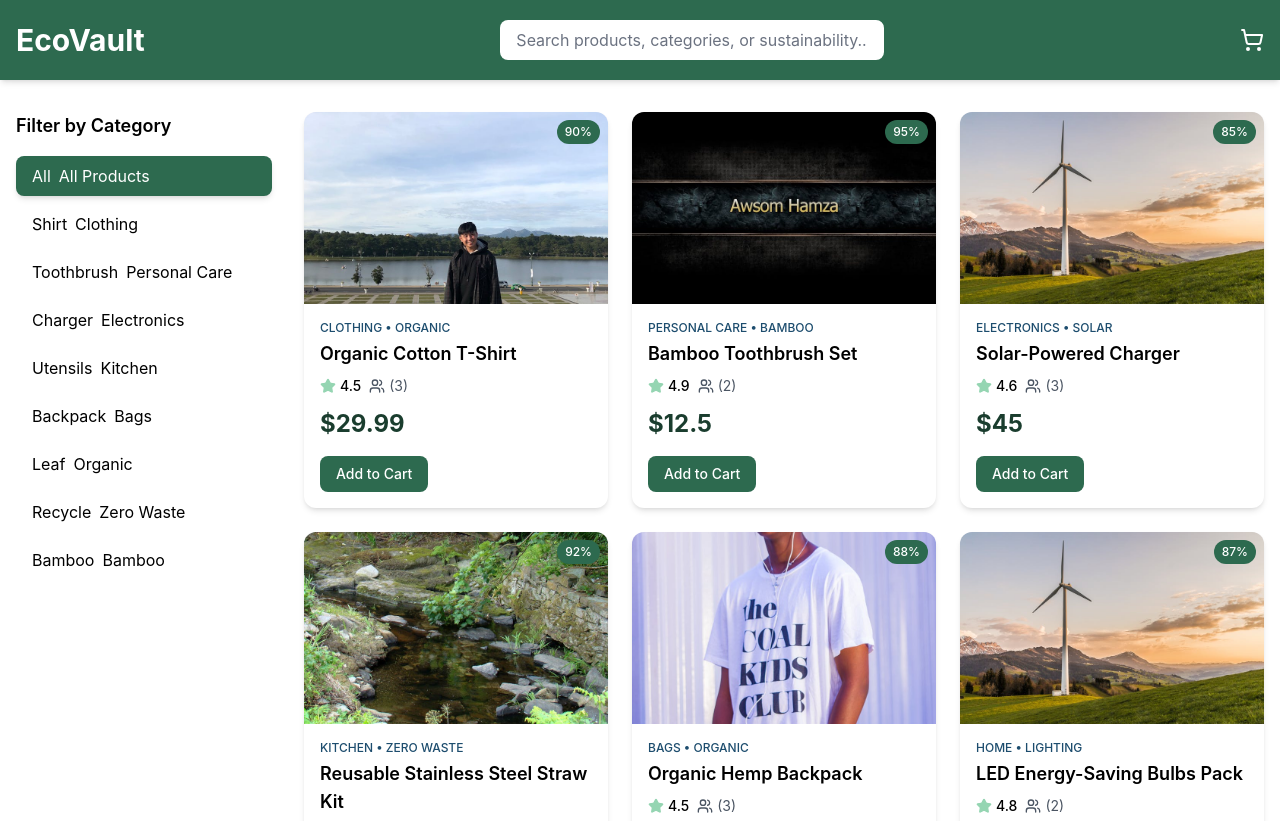
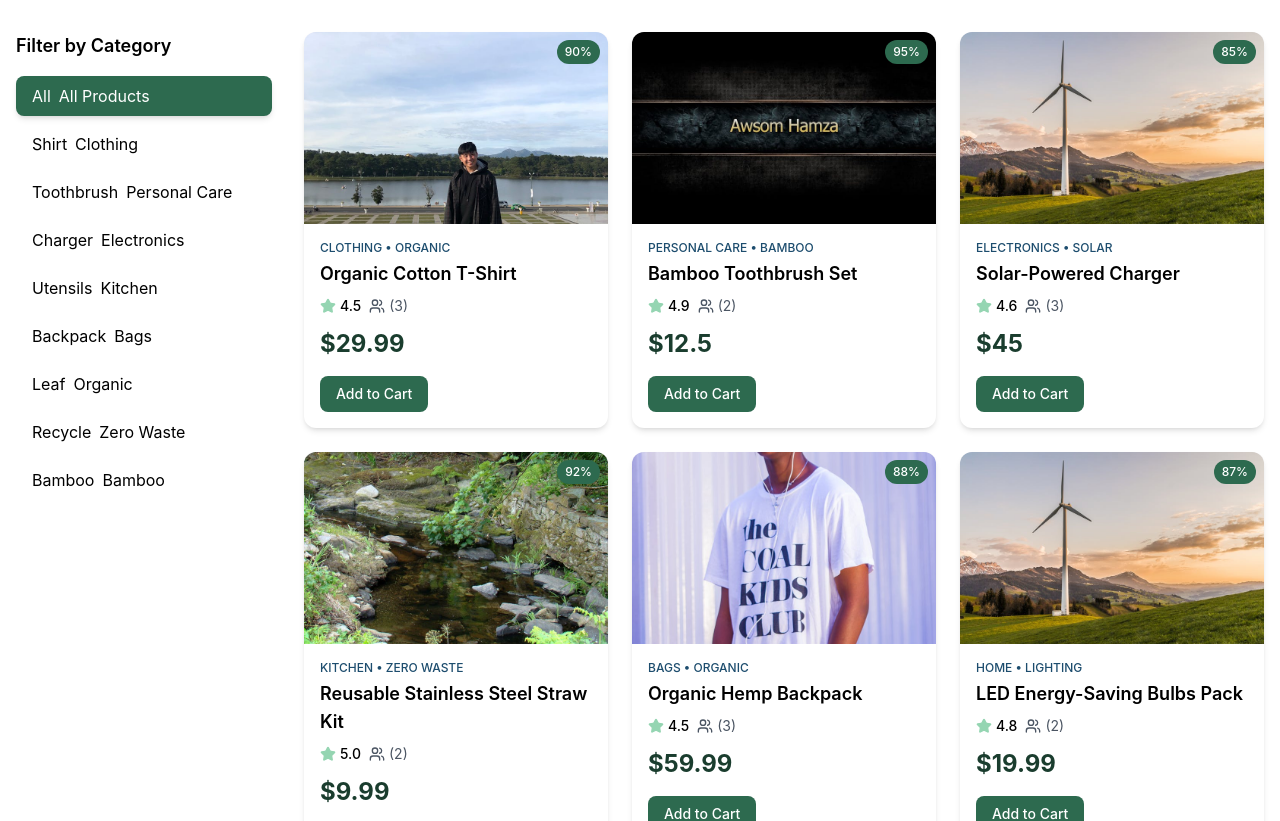
Before and after one commit to afraz-saeed1986/ecovault, a Next.js app: page / in a window 1280 px wide. Shown: the top 821 px of the page. Built offline with nearby package versions, Linux system fonts and the light colour scheme.

Commit message:
feat: conditional navbar  search only on homepage, logo & cart everywhere

```diff
--- a/app/page.tsx
+++ b/app/page.tsx
@@ -1,4 +1,4 @@
-"use client"
+"use client";
 import { useState, useMemo, useEffect } from "react";
 import Fuse from "fuse.js";
 import ProductCard from "@/components/ProductCard";
@@ -7,83 +7,64 @@ import { getProducts } from "@/lib/api";
 import { useCart } from "@/components/CartContext";
 import { ShoppingCart } from "lucide-react";
 import Link from "next/link";
-
-
+import CartDropdown from "@/components/cartDropdown";
 
 export default function Home() {
   const [products, setProducts] = useState<any[]>([]);
   const [searchTerm, setSearchTerm] = useState("");
   const [selectedCategory, setSelectedCategory] = useState("all");
   const [loading, setLoading] = useState(true);
-  const {totalItems} = useCart();
+  const { totalItems } = useCart();
+  const [cartOpen, setCartOpen] = useState(false);
 
   useEffect(() => {
     getProducts()
-   .then(data => {
+      .then((data) => {
         setProducts(data);
         setLoading(false);
       })
       .catch(() => setLoading(false));
   }, []);
 
- const fuse = useMemo(() => new Fuse(products, {
+  const fuse = useMemo(
+    () =>
+      new Fuse(products, {
         keys: ["name", "description", "categories"],
         threshold: 0.3,
- }), [products]);
+      }),
+    [products]
+  );
 
   const filteredProducts = useMemo(() => {
     let results: any[] = products;
 
     if (selectedCategory !== "all") {
-      results = results.filter(p => p.categories.includes(selectedCategory));
+      results = results.filter((p) => p.categories.includes(selectedCategory));
     }
 
     if (searchTerm.trim()) {
       const searchResults = fuse.search(searchTerm);
-      results = searchResults.map(r => r.item);
+      results = searchResults.map((r) => r.item);
     }
 
     return results;
   }, [products, searchTerm, selectedCategory, fuse]);
 
   if (loading) {
-    return <div className="flex justify-center items-center h-64">Loading products...</div>;
+    return (
+      <div className="flex justify-center items-center h-64">
+        Loading products...
+      </div>
+    );
   }
 
   return (
     <>
-      <header className="bg-eco-green text-white sticky top-0 z-10 shadow-md">
-        <div className="max-w-7xl mx-auto px-4 py-5">
-          <div className="flex items-center justify-between">
-            <h1 className="text-3xl font-bold flex items-center gap-2">
-              EcoVault
-            </h1>
-            <input
-              type="text"
-              placeholder="Search products, categories, or sustainability..."
-              value={searchTerm}
-              onChange={(e) => setSearchTerm(e.target.value)}
-              className="w-96 px-4 py-2 rounded-lg text-eco-dark placeholder-gray-500 focus:outline-none focus:ring-2 focus:ring-eco-accent"
-            />
-            <div className="relative">
-              <Link href="/cart">
-                <ShoppingCart className="w-6 h-6 cursor-pointer" />
-                {totalItems> 0 && (
-                  <span className="absolute -top-2 -right-2 bg-red-500 text-white text-xs rounded-full w-5 h-5 flex items-center justify-center">
-                      {totalItems}
-                  </span>
-                )}
-              </Link>
-            </div>
-          </div>
-        </div>
-      </header>
-
       <div className="max-w-7xl mx-auto px-4 py-8 flex gap-8">
         <aside className="w-64">
           <h3 className="font-semibold text-lg mb-4">Filter by Category</h3>
           <ul className="space-y-2">
-            {categoriesData.map(cat => (
+            {categoriesData.map((cat) => (
               <li key={cat.id}>
                 <button
                   onClick={() => setSelectedCategory(cat.id)}
@@ -103,16 +84,19 @@ const filteredProducts = useMemo(() => {
 
         <main className="flex-1">
           {filteredProducts.length === 0 ? (
-            <p className="text-center text-gray-500 py-10">No products found.</p>
+            <p className="text-center text-gray-500 py-10">
+              No products found.
+            </p>
           ) : (
             <div className="grid grid-cols-1 md:grid-cols-2 lg:grid-cols-3 gap-6">
-              {filteredProducts.map(product => (
+              {filteredProducts.map((product) => (
                 <ProductCard key={product.id} product={product} />
               ))}
             </div>
           )}
         </main>
       </div>
+      <CartDropdown isOpen={cartOpen} onClose={() => setCartOpen(false)} />
     </>
   );
 }
--- /dev/null
+++ b/components/Navbar.tsx
@@ -0,0 +1,62 @@
+"use client"
+
+import { useState } from "react";
+import { useCart } from "@/components/CartContext";
+import CartDropdown from "@/components/cartDropdown";
+import { ShoppingCart, Search } from "lucide-react";
+import Link from "next/link";
+import { usePathname } from "next/navigation";
+import { div, span } from "framer-motion/client";
+
+export default function Navbar() {
+    const [searchTerm, setSearchTerm] = useState("");
+    const [cartOpen, setCartOpen] = useState(false);
+    const {totalItems} = useCart();
+    const pathname = usePathname();
+
+    const showSearch = pathname === "/";
+
+    return (
+        <>
+            <header className="bg-eco-green text-white sticky top-0 z-40 shadow-md">
+                <div className="max-w-7xl mx-auto px-4 py-4">
+                    <div className="flex items-center justify-between gap-6">
+                        <Link href="/" className="text-2xl font-bold flex items-center gap-2">
+                            EcoVault
+                        </Link>
+
+                        {showSearch && (
+                            <div className="flex-1 max-w-md">
+                                <div className="relative">
+                                    <Search className="absolute left-3 top-1/2 -translate-y-1/2 w-5 h-5 text-gray-500" />
+                                    <input
+                                      type="text"
+                                      placeholder="Search products..."
+                                      value={searchTerm}
+                                      onChange={(e) => setSearchTerm(e.target.value)}
+                                      className="w-full pl-10 pr-4 py-2 rounded-lg text-eco-dark placeholder-gray-500 focus:outline-none focus:ring-2 focus:ring-eco-accent"
+                                      />
+                                </div>
+                            </div>
+                        )}
+
+                        <button
+                          onClick={() => setCartOpen(true)}
+                          className="relative p-2 hover:bg-white/10 rounded-full transition-colors"
+                        >
+                            <ShoppingCart className="w-6 h-6" />
+                            {totalItems > 0 && (
+                                <span className="absolute -top-1 -right-1 bg-red-500 text-white text-xs rounded-full w-5 h-5 flex items-center justify-center animate-pulse ">
+                                    {totalItems}
+                                </span>
+                            )}
+                        </button>
+                    </div>
+                </div>
+            </header>
+
+            <CartDropdown isOpen={cartOpen} onClose={() => setCartOpen(false)} />
+        </>
+    )
+
+}
```
Lines whose indentation alone changed are shown as unchanged.
